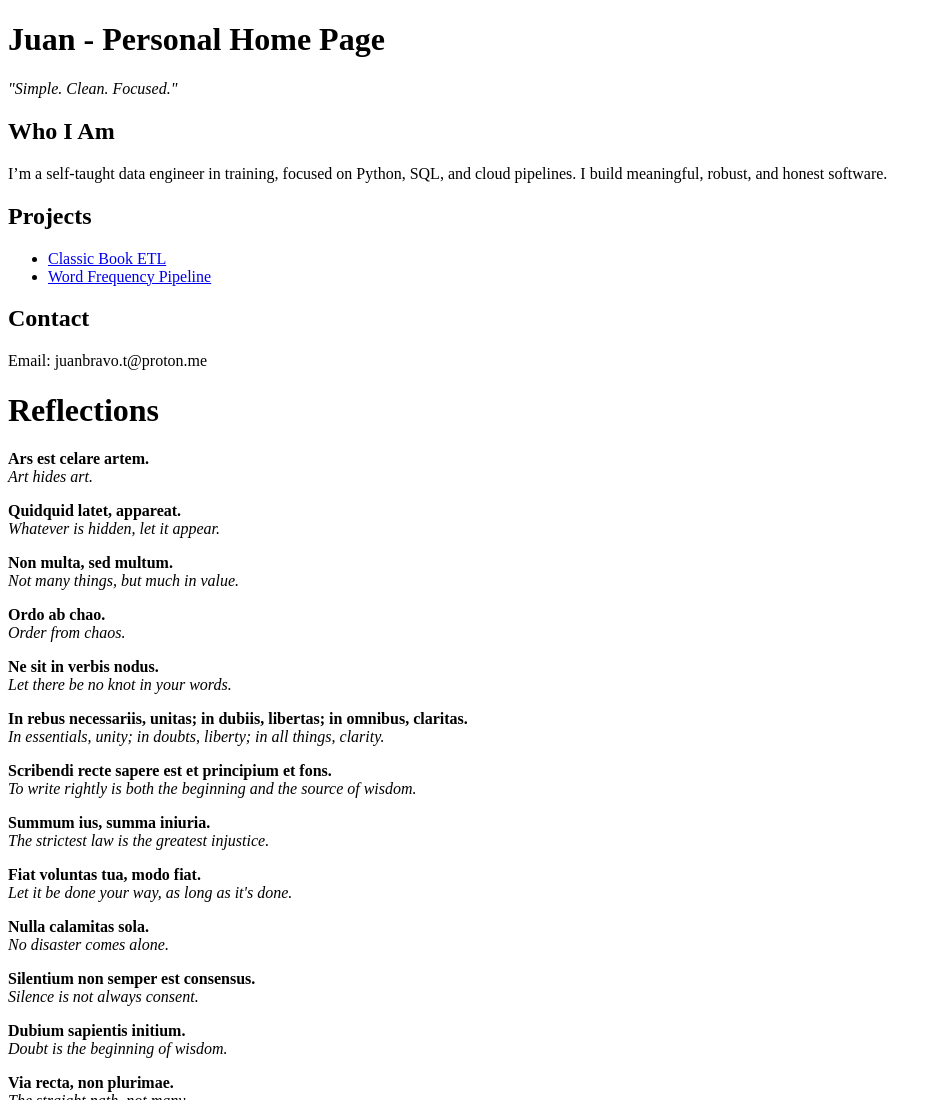
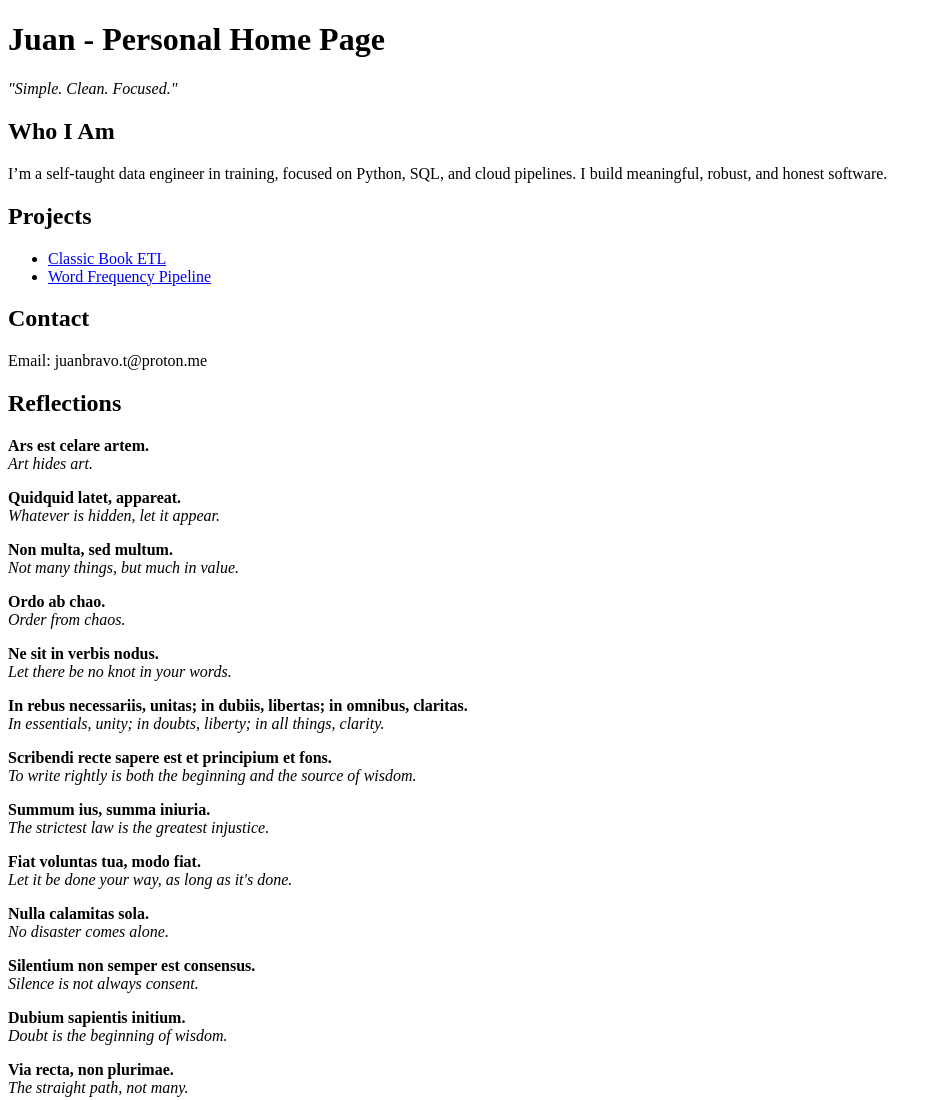
Before and after one commit to bravojuandb/bravojuandb.github.io, a plain HTML site: page index.html in a window 1280 px wide. Shown: the top 1100 px of the page, without its empty margins (0-943 px from the left). Drawn offline with Linux system fonts and the light colour scheme.

Commit message:
Update index.html

```diff
--- a/index.html
+++ b/index.html
@@ -20,7 +20,7 @@
     <h2>Contact</h2>
     <p>Email: juanbravo.t@proton.me</p>
 
-    <h1>Reflections</h1>
+    <h2>Reflections</h2>
 
   <p><strong>Ars est celare artem.</strong><br>
   <em>Art hides art.</em></p>
```
